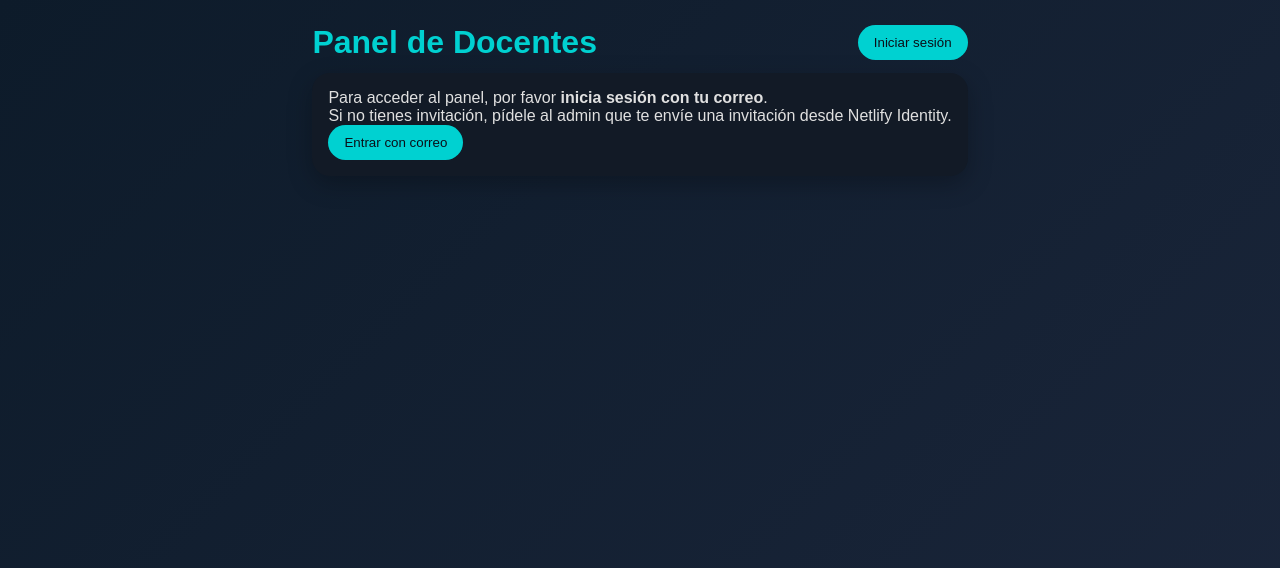
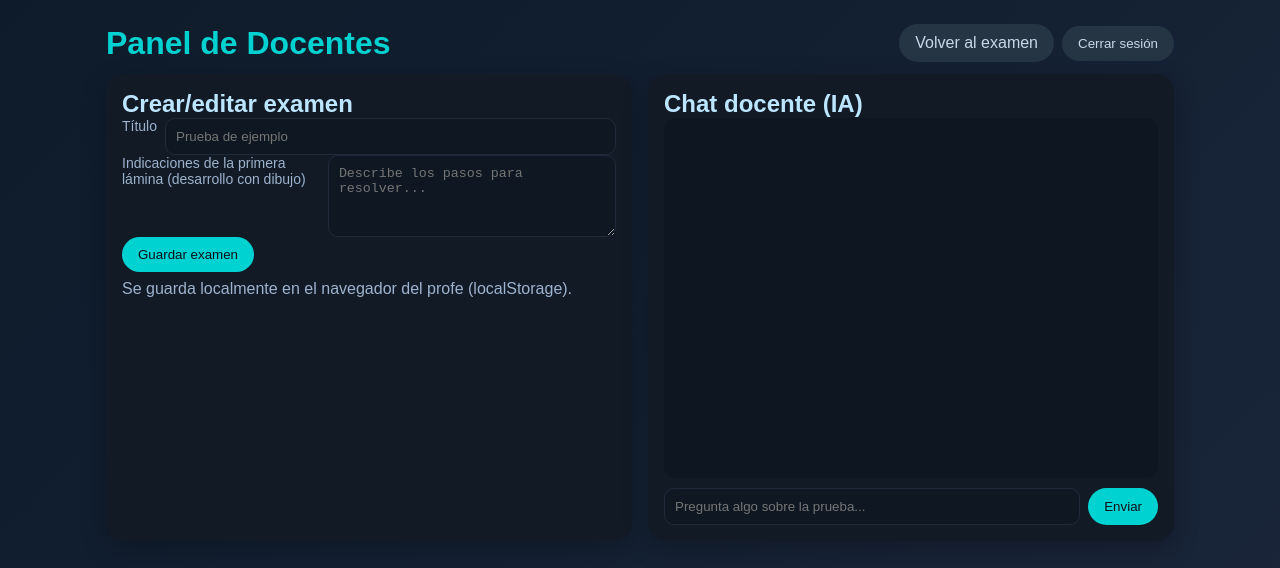
Before and after one commit to innova-space-edu/exam-mira, a website: page teacher.html in a window 1280 px wide. Drawn offline with Linux system fonts and the light colour scheme.

Commit message:
Update teacher.html

```diff
--- a/teacher.html
+++ b/teacher.html
@@ -5,8 +5,6 @@
   <meta name="viewport" content="width=device-width, initial-scale=1.0"/>
   <title>Docentes — Innova Space Education 2025</title>
   <link rel="stylesheet" href="style.css" />
-  <!-- Widget de Netlify Identity -->
-  <script src="https://identity.netlify.com/v1/netlify-identity-widget.js"></script>
   <style>
     .container { max-width: 1100px; margin: 24px auto; padding: 0 16px;}
     .card { background: #121a26; border-radius: 18px; padding: 16px; box-shadow: 0 8px 24px rgba(0,0,0,.25); }
@@ -16,35 +14,29 @@
     .btn.secondary { background:#263544; color:#c9d7e8; }
     .hidden { display:none; }
     .chatBox { height: 360px; overflow:auto; padding: 12px; background:#0e1622; border-radius:12px; }
-    .line { margin:8px 0; }
+    .line { margin:8px 0; white-space: pre-wrap; }
     .me { color:#9ce0ff; }
-    .bot { color:#b6f7e2; white-space: pre-wrap; }
+    .bot { color:#b6f7e2; }
     .field { display:flex; gap:8px; }
     input, textarea { width:100%; background:#0f1722; color:#e5f2ff; border:1px solid #1f2a3a; border-radius:10px; padding:10px; }
     label { color:#9db3cd; font-size:14px; }
+    header a { color:#9db3cd; text-decoration:none; }
   </style>
 </head>
 <body>
   <div class="container">
     <header style="display:flex;justify-content:space-between;align-items:center;margin-bottom:12px;">
       <h1 style="color:#00d1d1;">Panel de Docentes</h1>
-      <div>
-        <button id="loginBtn" class="btn">Iniciar sesión</button>
-        <button id="logoutBtn" class="btn secondary hidden">Cerrar sesión</button>
+      <div style="display:flex; gap:8px; align-items:center;">
+        <a href="/" class="btn secondary">Volver al examen</a>
+        <button id="logoutBtn" class="btn secondary">Cerrar sesión</button>
       </div>
     </header>
 
-    <!-- Bloque de acceso -->
-    <section id="gate" class="card">
-      <p>Para acceder al panel, por favor <strong>inicia sesión con tu correo</strong>.</p>
-      <p>Si no tienes invitación, pídele al admin que te envíe una invitación desde Netlify Identity.</p>
-      <button id="openWidget" class="btn">Entrar con correo</button>
-    </section>
-
-    <!-- Panel del docente -->
-    <main id="app" class="hidden">
+    <!-- Panel del docente (protegido por login) -->
+    <main id="app">
       <div class="row">
-        <!-- Constructor sencillo de examen -->
+        <!-- Constructor de examen -->
         <section class="card">
           <h2 style="color:#bce5ff;">Crear/editar examen</h2>
           <form id="examForm">
```
